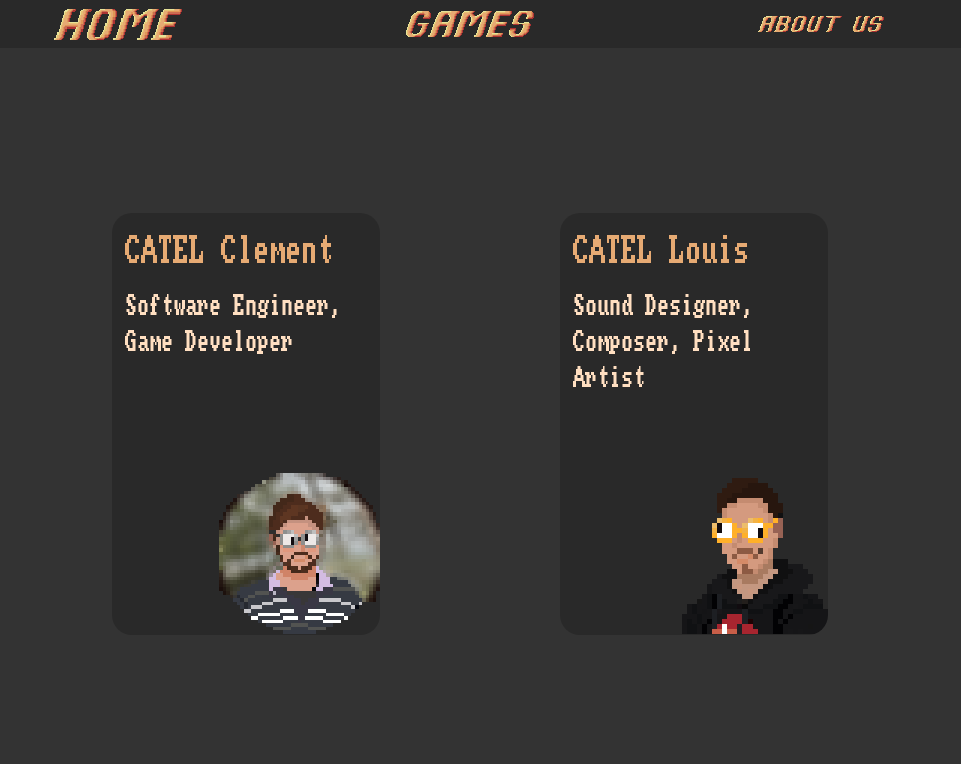
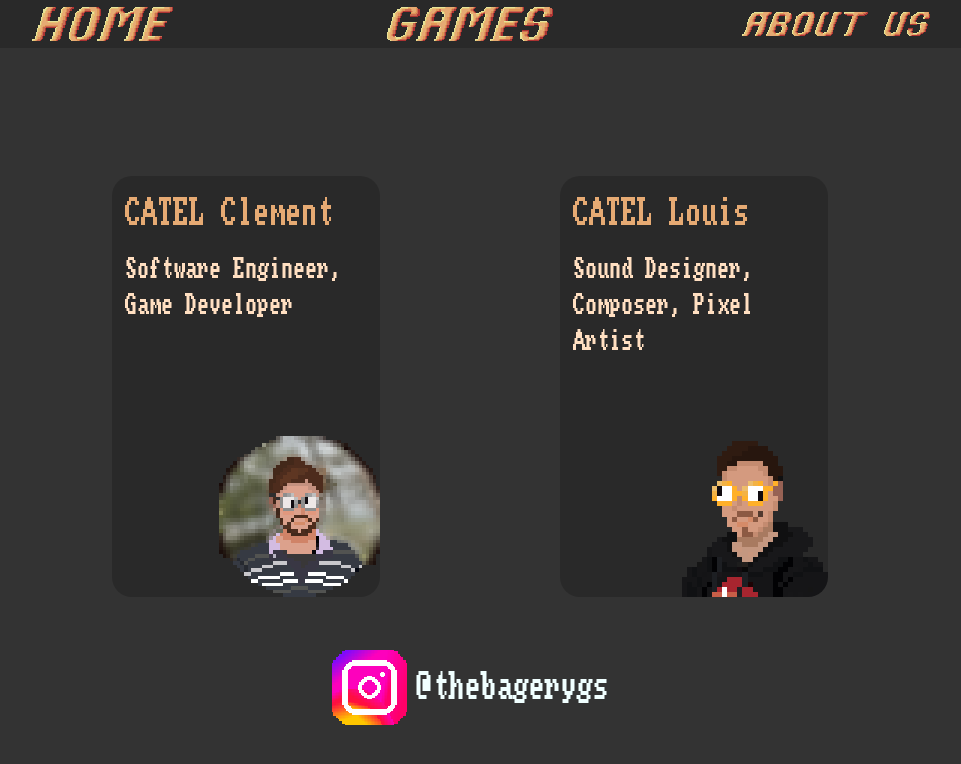
Before and after one commit to CatelC/bakery-website, a Next.js app: page /bakery-website/about in a window 1280 px wide. Shown: the top 764 px of the page, without its empty margins (170-1131 px from the left). Built offline with nearby package versions, Linux system fonts and the light colour scheme.

Commit message:
SocialMedia Component & fix button

```diff
--- a/src/app/about/page.tsx
+++ b/src/app/about/page.tsx
@@ -1,6 +1,10 @@
-import CharacterSheet from "@/components/CharacterSheet";
+import Image from "next/image"
+import CharacterSheet from "@/components/characters/CharacterSheet";
 import PPClement from "../../../public/images/PPClement.png"
 import PPLouis from "../../../public/images/PPLouis.png"
+import insta from "../../../public/images/instagram.png"
+import Link from "next/link";
+import SocialMedia from "@/components/characters/SocialMediaLink";
 
 export default function About() {
     return (
@@ -19,6 +23,13 @@ export default function About() {
                     job="Sound Designer, Composer, Pixel Artist"
                 />
             </div>
+            <div>
+                <SocialMedia
+                    type={insta.src}
+                    link="https://www.instagram.com/thebakerygs?utm_source=ig_web_button_share_sheet&igsh=ZDNlZDc0MzIxNw=="
+                    name="@thebagerygs"
+                />
+            </div>
         </main>
 
     );
--- a/src/app/globals.css
+++ b/src/app/globals.css
@@ -3,7 +3,7 @@
 @tailwind utilities;
 
 @font-face {
-  font-family: characterFont;
+  font-family: pixelFont;
   src: url(../../public/novem___.ttf);
 }
 :root {
@@ -44,12 +44,8 @@ body {
   background-color: rgb(41, 41, 41);
 }
 .navigation > a {
-  width: 10%;
+  width: 15%;
   height: 70%;
-}
-.navigation > a > div {
-  background-color: blue;
-
 }
 .button {
   image-rendering: pixelated;
@@ -68,7 +64,7 @@ body {
   border-color: rgb(230, 170, 115);
   border-width: 3px;
   justify-content: center;
-  font-family: characterFont
+  font-family: pixelFont
 }
 .description > a > h2 {
   color: rgb(255, 223, 193)
@@ -79,6 +75,7 @@ body {
 
 .about{
   display: flex;
+  flex-direction: column;
   justify-content: center;
   align-items: center;
   height: 94vh;
@@ -96,7 +93,7 @@ body {
   border-radius: 20px;
   width: 30%;
   height: 80%;
-  font-family: characterFont;
+  font-family: pixelFont;
 }
 .characterSheet > div {
   margin-top: 5%;
@@ -116,3 +113,18 @@ body {
   image-rendering: -moz-crisp-edges;
   image-rendering: crisp-edges;
 }
+
+.socials > a {
+  display: flex;
+  flex-direction: row;
+  align-items: center;
+  color: azure;
+  font-family: pixelFont;
+  font-size: 200%;
+}
+.socials > a > img {
+  image-rendering: pixelated;
+  image-rendering: -moz-crisp-edges;
+  image-rendering: crisp-edges;
+  margin-right: 10px;
+}
--- a/src/components/CharacterSheet.tsx
+++ b/src/components/characters/CharacterSheet.tsx
@@ -6,6 +6,7 @@ interface CharacterSheetProps {
     name: string;
     surname?: string;
     job: string;
+
 }
 
 const CharacterSheet: FC<CharacterSheetProps> = ({ profilePicPath, name, surname, job }) => {
--- /dev/null
+++ b/src/components/characters/SocialMediaLink.tsx
@@ -0,0 +1,29 @@
+import { FC } from "react";
+import Image from "next/image";
+import Link from "next/link";
+
+interface SocialMediaProps {
+    type: string;
+    link: string;
+    name: string;
+}
+
+const SocialMedia: FC<SocialMediaProps> = ({ type, link, name }) => {
+    return (
+        <div className="socials">
+            <Link href={link} target="_blank">
+                <Image
+                    className="banner"
+                    src={type}
+                    width={75}
+                    height={75}
+                    alt="The Bakery Banner"
+                />
+                {name}
+            </Link>
+
+        </div>
+    );
+}
+
+export default SocialMedia;
--- a/src/components/header/Header.tsx
+++ b/src/components/header/Header.tsx
@@ -2,7 +2,7 @@ import Image from "next/image";
 import Link from "next/link";
 import homeLogo from "../../../public/images/Home.png"
 import gamesLogo from "../../../public/images/Games.png"
-import aboutLogo from "../../../public/images/About Us.png"
+import aboutLogo from "../../../public/images/AboutUs.png"
 
 export default function Header() {
     return (
@@ -12,21 +12,21 @@ export default function Header() {
                     backgroundImage: `url(${homeLogo.src})`,
                     backgroundRepeat: "no-repeat",
                     backgroundPosition: "center",
-                    backgroundSize: "100%",
+                    backgroundSize: "contain",
                     imageRendering: "pixelated",
                 }}/>
                 <Link href="" style={{
                     backgroundImage: `url(${gamesLogo.src})`,
                     backgroundRepeat: "no-repeat",
                     backgroundPosition: "center",
-                    backgroundSize: "100%",
+                    backgroundSize: "contain",
                     imageRendering: "pixelated",
                 }}/>
                 <Link href="/about" style={{
                     backgroundImage: `url(${aboutLogo.src})`,
                     backgroundRepeat: "no-repeat",
                     backgroundPosition: "center",
-                    backgroundSize: "100%",
+                    backgroundSize: "contain",
                     imageRendering: "pixelated",
                 }}/>
             </div>
```
Also changed, not shown: public/images/AboutUs.png (renamed from public/images/About Us.png), public/images/instagram.png (added).
